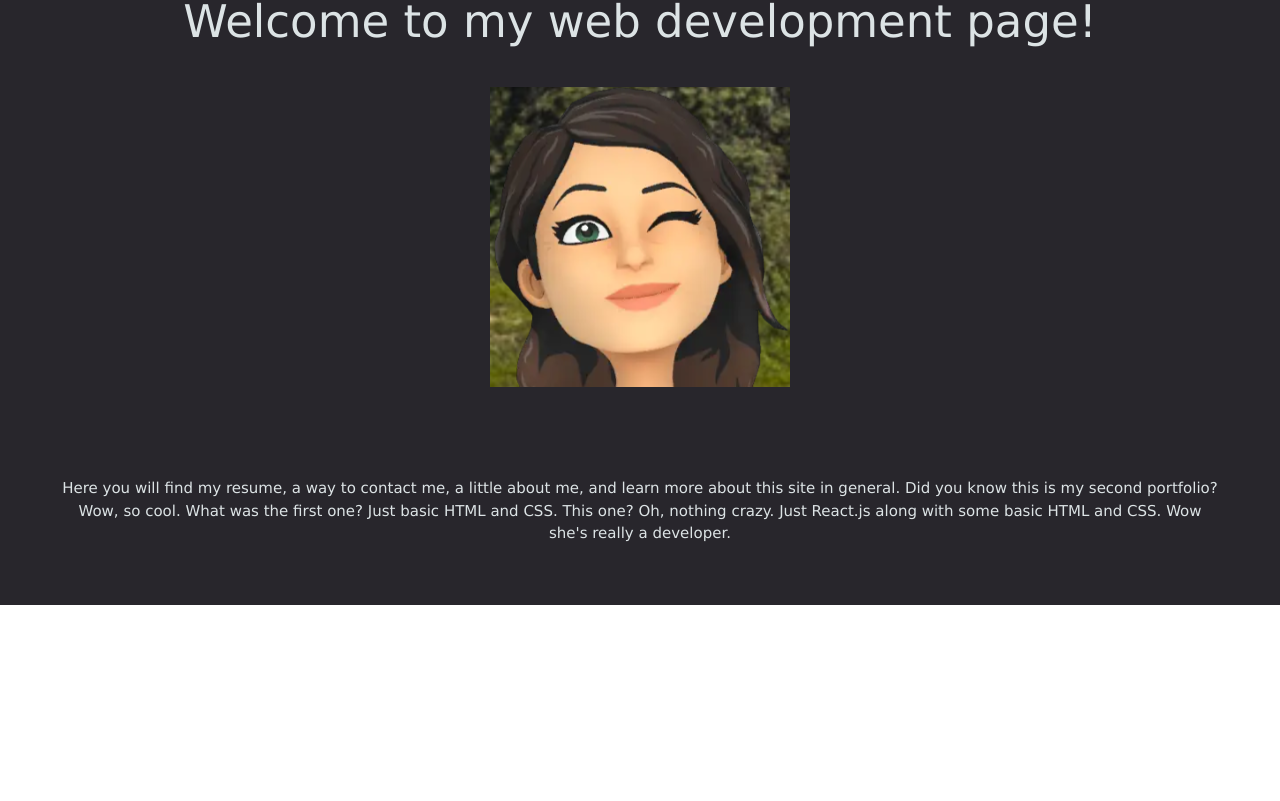
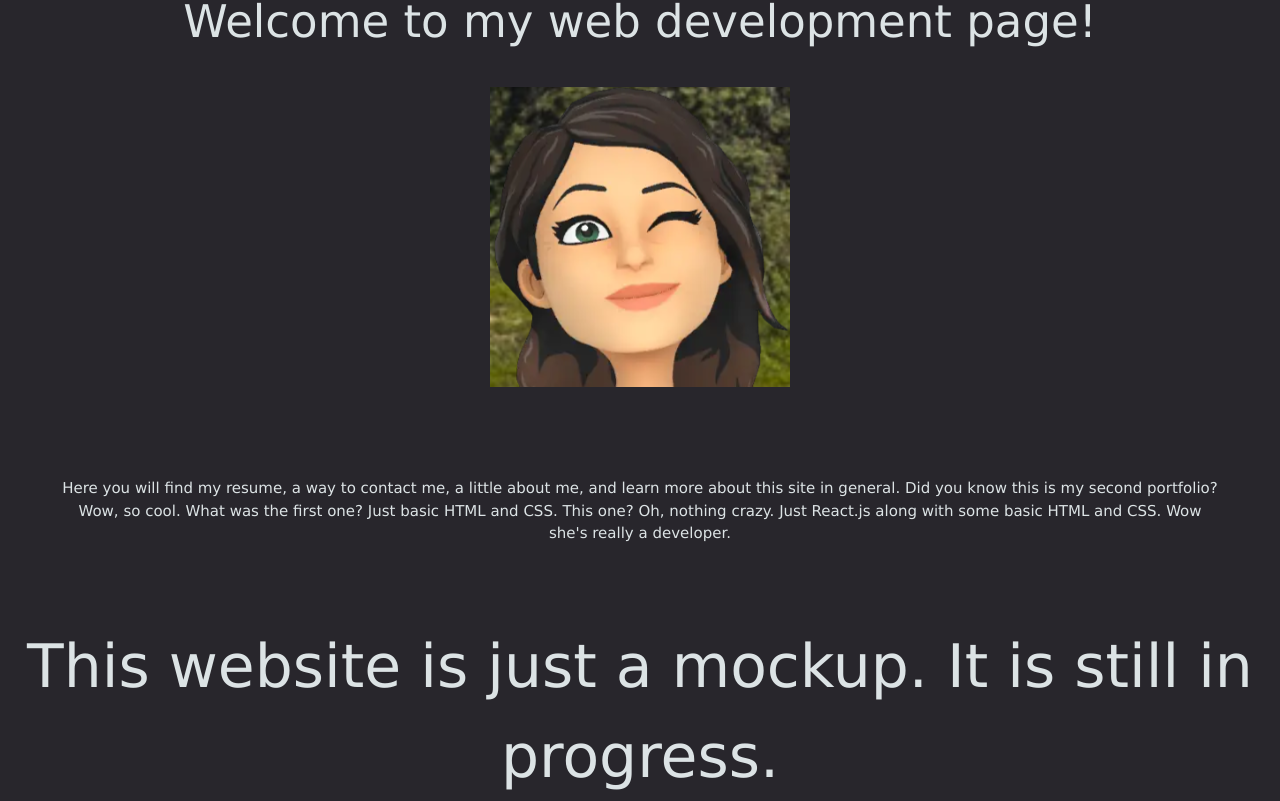
Before and after one commit to jessclark1234/react-portfolio, a React (Vite) app: page / in a window 1280 px wide. Shown: the part 235-1036 px from the top of the page. Before the commit the page ends 856 px from the top, so only its background shows below. Built offline with nearby package versions, Linux system fonts and the light colour scheme.

Commit message:
added footer

```diff
--- a/src/App.jsx
+++ b/src/App.jsx
@@ -7,6 +7,8 @@ import About from './components/pages/About';
 import Projects from './components/pages/Projects';
 import Contact from './components/pages/Contact';
 import Resume from './components/pages/Resume';
+import Footer from './components/pages/Footer';
+
 import './App.css';
 
 export default function App() {
@@ -37,6 +39,7 @@ export default function App() {
             <Header />
             <NavTabs currentPage={currentPage} pageChange={pageChange} />
             <main className='main'>{showPage()}</main>
+            <Footer />
         </section>
     );
 }
--- /dev/null
+++ b/src/components/pages/Footer.jsx
@@ -0,0 +1,11 @@
+import React from "react";
+export default function Footer() {
+    return (
+        <footer>
+            <div id="lineBreak"></div>
+            <section className="txt" id="footerTxt">
+                <p>This website is just a mockup. It is still in progress.</p>
+            </section>
+        </footer>
+    );
+};
```
